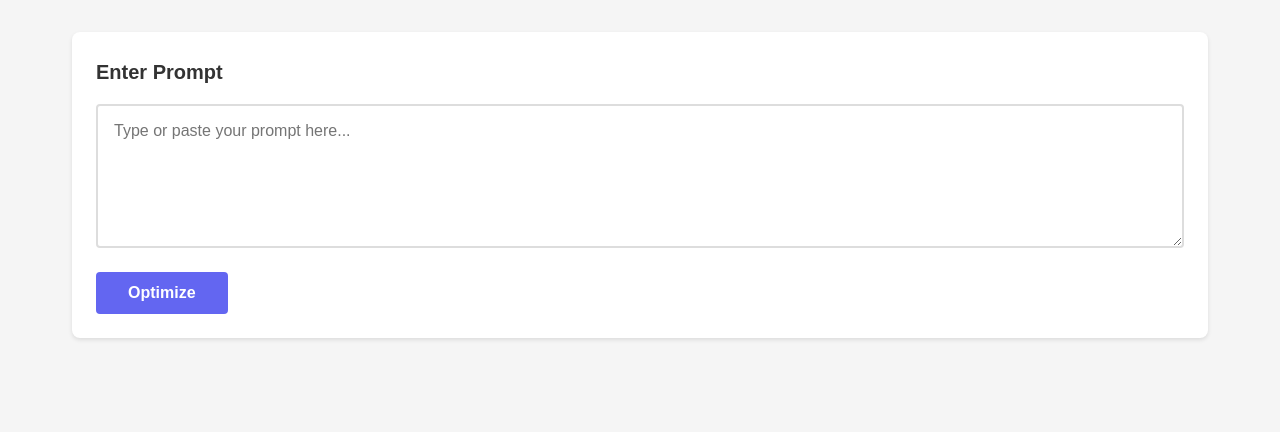
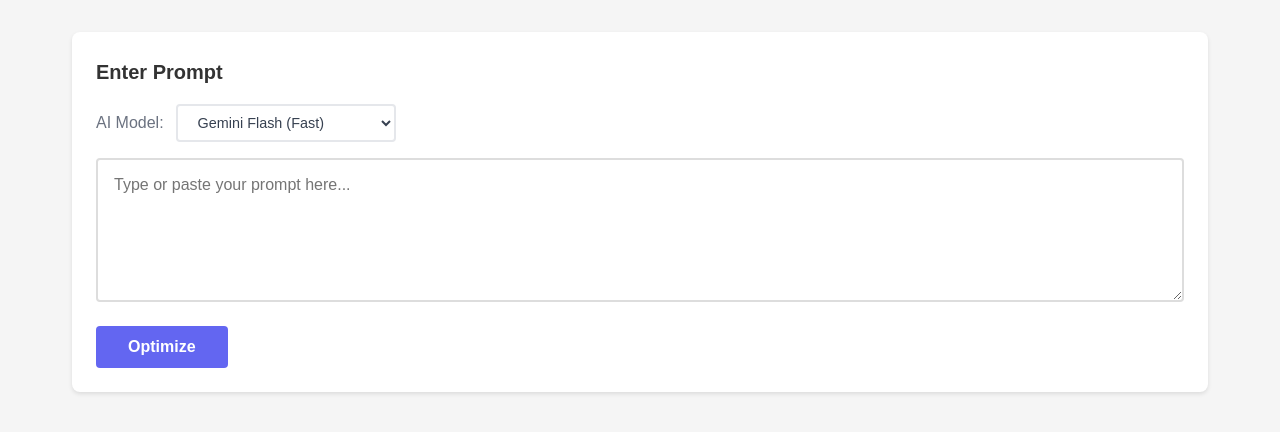
Before and after one commit to Vaishnavi11-01/AI-Prompt-Optimizer, a Flask app: page / in a window 1280 px wide. Shown: the part 101-533 px from the top of the page. Run offline with Flask 3, Linux system fonts and the light colour scheme.

Commit message:
Support multiple Gemini models

```diff
--- a/app.py
+++ b/app.py
@@ -37,6 +37,7 @@ def stats():
 def optimize():
     data = request.get_json()
     prompt = data.get("prompt", "")
+    model_name = data.get("model", "flash")  # Default to flash
 
     if not prompt:
         return jsonify({"error": "No prompt provided"}), 400
@@ -45,8 +46,8 @@ def optimize():
         # Calculate original score
         original_scores = calculate_prompt_score(prompt)
 
-        # Optimize the prompt using Gemini
-        optimized_prompt = optimize_prompt(prompt)
+        # Optimize the prompt using Gemini with selected model
+        optimized_prompt = optimize_prompt(prompt, model_name)
 
         # Calculate optimized score
         optimized_scores = calculate_prompt_score(optimized_prompt)
@@ -69,7 +70,7 @@ def optimize():
         cursor.execute('''
             INSERT INTO prompts (original_prompt, optimized_prompt, category, score, model_used)
             VALUES (?, ?, ?, ?, ?)
-        ''', (prompt, optimized_prompt, category, optimized_scores['total'], 'gemini-1.5-flash'))
+        ''', (prompt, optimized_prompt, category, optimized_scores['total'], f'gemini-1.5-{model_name}'))
         conn.commit()
         conn.close()
 
@@ -81,6 +82,7 @@ def optimize():
             "category": category,
             "improvements": improvements,
             "diff": diff_html,
+            "model_used": f'gemini-1.5-{model_name}',
             "status": "success"
         })
     except Exception as e:
--- a/static/script.js
+++ b/static/script.js
@@ -1,5 +1,6 @@
 // DOM Elements
 const promptInput = document.getElementById('prompt-input');
+const modelSelect = document.getElementById('model-select');
 const optimizeBtn = document.getElementById('optimize-btn');
 const resultsSection = document.getElementById('results-section');
 const originalScoreValue = document.getElementById('original-score-value');
@@ -67,9 +68,11 @@ function toggleDarkMode() {
 // Optimize Prompt
 async function optimizePrompt() {
     const prompt = promptInput.value.trim();
+    const model = modelSelect.value;
 
     console.log('Optimize button clicked');
     console.log('Prompt:', prompt);
+    console.log('Model:', model);
 
     if (!prompt) {
         alert('Please enter a prompt to optimize');
@@ -88,7 +91,8 @@ async function optimizePrompt() {
                 "Content-Type": "application/json"
             },
             body: JSON.stringify({
-                prompt: prompt
+                prompt: prompt,
+                model: model
             })
         });
 
--- a/static/style.css
+++ b/static/style.css
@@ -47,6 +47,34 @@ main {
     margin-bottom: 1rem;
     font-size: 1.25rem;
     color: #333;
+}
+
+.model-selector {
+    display: flex;
+    align-items: center;
+    gap: 0.75rem;
+    margin-bottom: 1rem;
+}
+
+.model-selector label {
+    color: #6b7280;
+    font-weight: 500;
+}
+
+#model-select {
+    padding: 0.5rem 1rem;
+    border: 2px solid #e5e7eb;
+    border-radius: 4px;
+    background: white;
+    color: #374151;
+    font-size: 0.9rem;
+    cursor: pointer;
+    transition: border-color 0.3s ease;
+}
+
+#model-select:focus {
+    outline: none;
+    border-color: #6366f1;
 }
 
 #prompt-input {
--- a/templates/index.html
+++ b/templates/index.html
@@ -20,6 +20,13 @@
         <main>
             <section class="input-section">
                 <h2>Enter Prompt</h2>
+                <div class="model-selector">
+                    <label for="model-select">AI Model:</label>
+                    <select id="model-select">
+                        <option value="flash">Gemini Flash (Fast)</option>
+                        <option value="pro">Gemini Pro (High Quality)</option>
+                    </select>
+                </div>
                 <textarea
                     id="prompt-input"
                     placeholder="Type or paste your prompt here..."
--- a/utils/gemini.py
+++ b/utils/gemini.py
@@ -3,31 +3,34 @@ import os
 
 # Configure Gemini API with secure API key loading
 api_key = os.getenv("GEMINI_API_KEY")
-model = None
+models = {}
 
 if api_key:
     genai.configure(api_key=api_key)
-    model = genai.GenerativeModel("gemini-1.5-flash")
+    models['flash'] = genai.GenerativeModel("gemini-1.5-flash")
+    models['pro'] = genai.GenerativeModel("gemini-1.5-pro")
 
-def test_connection():
+def test_connection(model_name='flash'):
     """
     Test the Gemini API connection by sending a simple "Hello" message.
     Returns the response from the model.
     """
+    model = models.get(model_name)
     if not model:
-        raise Exception("Gemini API not configured. Please set GEMINI_API_KEY in .env file.")
+        raise Exception(f"Gemini API not configured for model '{model_name}'. Please set GEMINI_API_KEY in .env file.")
     try:
         response = model.generate_content("Hello")
         return response.text
     except Exception as e:
         raise Exception(f"Gemini API connection test failed: {str(e)}")
 
-def optimize_prompt(prompt):
+def optimize_prompt(prompt, model_name='flash'):
     """
     Optimize a prompt using Gemini AI.
 
     Args:
         prompt (str): The original prompt to optimize
+        model_name (str): The model to use ('flash' or 'pro')
 
     Returns:
         str: The optimized prompt
@@ -35,8 +38,9 @@ def optimize_prompt(prompt):
     Raises:
         Exception: If the optimization fails
     """
+    model = models.get(model_name)
     if not model:
-        raise Exception("Gemini API not configured. Please set GEMINI_API_KEY in .env file.")
+        raise Exception(f"Gemini API not configured for model '{model_name}'. Please set GEMINI_API_KEY in .env file.")
 
     try:
         optimization_instruction = f"""
```
